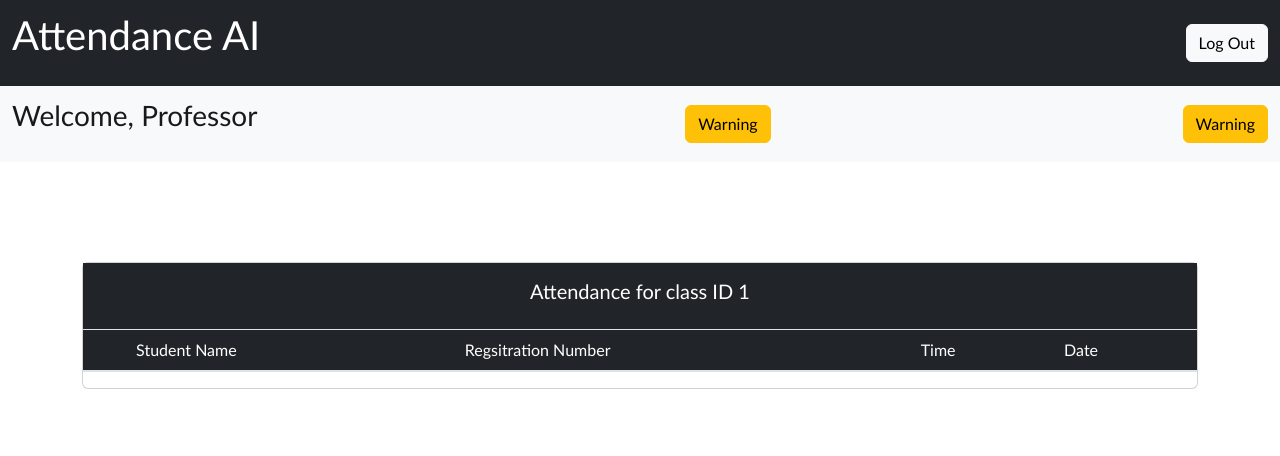
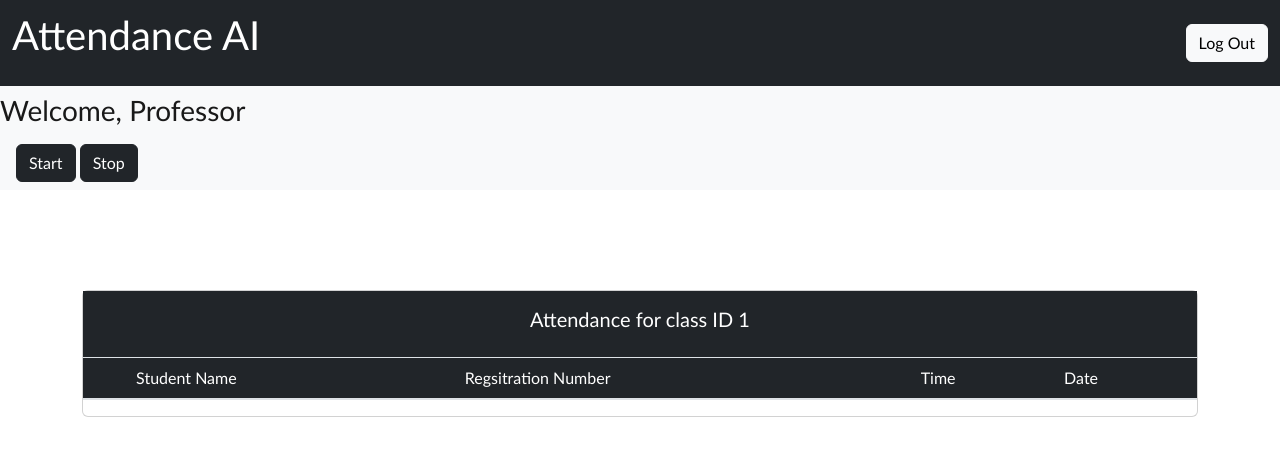
Before and after one commit to gtgkartik/Attendance-System-Based-On-Computer-Vision, a website built with webpack: page dist/Home.html in a window 1280 px wide. Built offline with nearby package versions, Linux system fonts and the light colour scheme; some packages are replaced by stand-ins of ours; no server answers; the database is empty.

Commit message:
added buttons and made changes

```diff
--- a/dist/Home.html
+++ b/dist/Home.html
@@ -24,7 +24,7 @@
 <body>
     <!-- As a link -->
 <nav class="navbar bg-light" style="padding: 0;">
-    <div class="container-fluid bg-dark">
+    <div class="container-fluid bg-dark ">
       <a class="navbar-brand "  href="#"> <p class="fs-1 text-white">Attendance AI</p></a>
       <button class="btn btn-light" onclick="loginPage() " type="button">Log Out</button>
 
@@ -33,10 +33,10 @@
 
   <!-- As a heading -->
   <nav class="navbar bg-light">
-    <div class="container-fluid">
+    <div class="flex">
       <span class="navbar-brand mb-0 h1 heading"><p class="fs-3">Welcome, Professor</p></span>
-      <button type="button" class="btn btn-warning" id="start">Warning</button>
-      <button type="button" class="btn btn-warning" id = "stop">Warning</button>
+      <button type="button" class="btn btn-dark" id="start">Start</button>
+      <button type="button" class="btn btn-dark" id = "stop">Stop</button>
     </div>
   </nav>
   <div class="container">
@@ -97,7 +97,7 @@
 
     start.addEventListener("click" , (e)=>{
       e.preventDefault();
-
+      alert("Attendance Started")
       const docRef = doc(db, "Check" , "check_it")
       const data = {
         temp: true
@@ -114,7 +114,7 @@
 
     stop.addEventListener("click" , (e)=>{
       e.preventDefault();
-
+      alert("Attendace Stopped")
       const docRef = doc(db, "Check" , "check_it")
       const data = {
         temp: false
--- a/dist/homestyles.css
+++ b/dist/homestyles.css
@@ -8,6 +8,7 @@ body {
     background-color: #673AB7;
     font-family: 'Calibri', sans-serif !important
 }
+
 
 .container{
    margin-top:100px;
```
